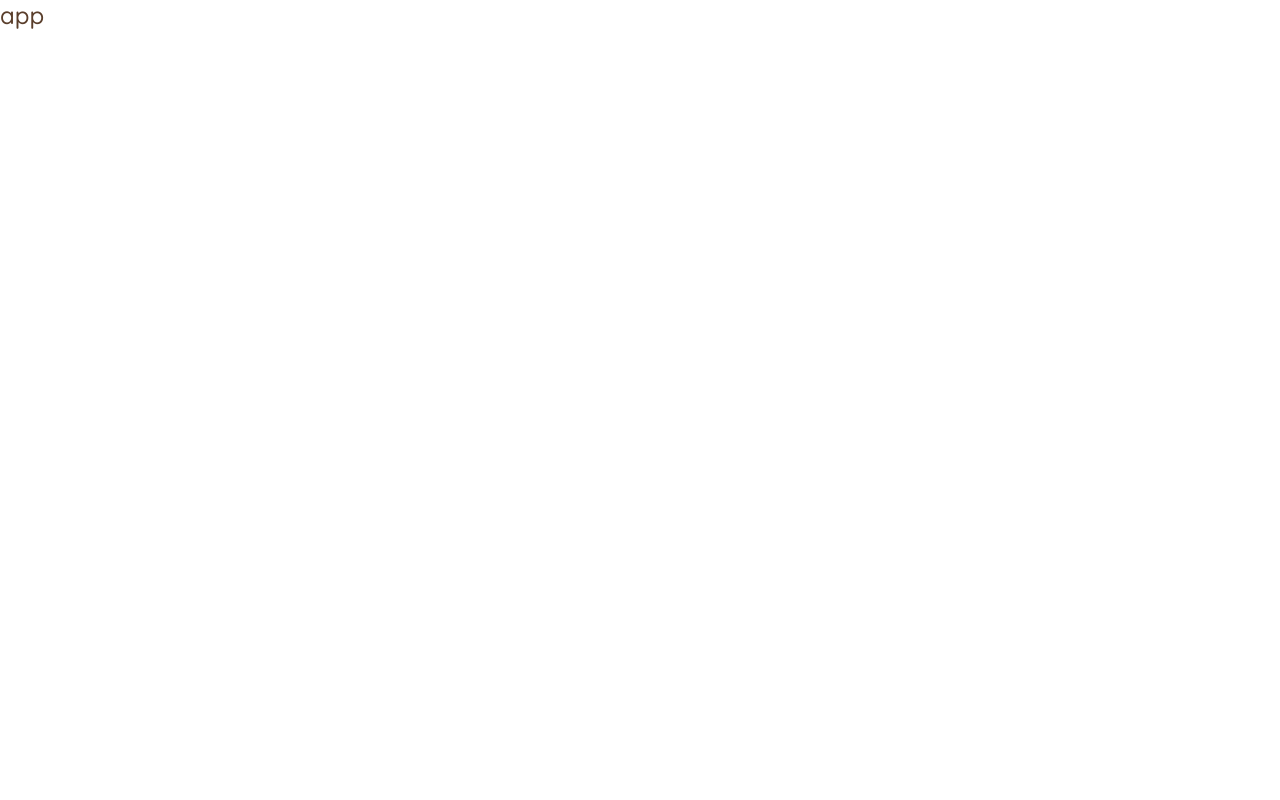
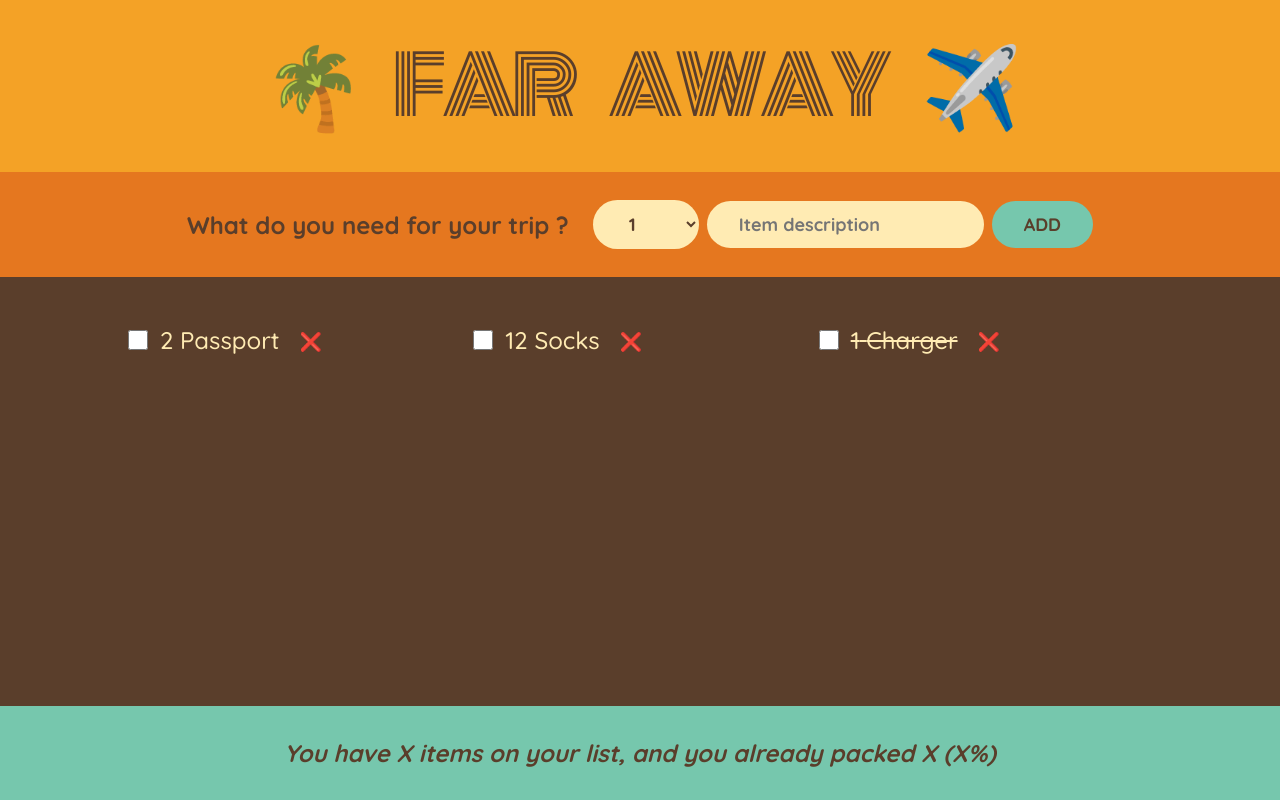
Before and after one commit to filipivanovic/travel-list, a React (Create React App) app: page / in a window 1280 px wide. Built offline with nearby package versions, Linux system fonts and the light colour scheme.

Commit message:
Add trip packing list functionality with new components
Implemented core components for a packing list app: Logo, Form, PackingList, Item, and Stats. Updated index.css for styling enhancements, including scroll behavior and item height adjustments.

```diff
--- a/src/App.js
+++ b/src/App.js
@@ -1,5 +1,84 @@
-function App() {
-  return <div className="App">app</div>
+const initialItems = [
+  {
+    id: 1,
+    description: 'Passport',
+    quantity: 2,
+    packed: false
+  },
+  {
+    id: 2,
+    description: 'Socks',
+    quantity: 12,
+    packed: false
+  },
+  {
+    id: 2,
+    description: 'Charger',
+    quantity: 1,
+    packed: true
+  }
+]
+
+const App = () => {
+  return (
+    <div className="app">
+      <Logo />
+      <Form />
+      <PackingList />
+      <Stats />
+    </div>
+  )
+}
+
+const Logo = () => {
+  return <h1>🌴 Far Away ✈️</h1>
+}
+
+const Form = () => {
+  return (
+    <form className="add-form">
+      <h3>What do you need for your trip ?</h3>
+      <select>
+        {Array.from({ length: 20 }, (_, i) => i + 1).map(num => (
+          <option key={num}>{num}</option>
+        ))}
+      </select>
+      <input type="text" placeholder="Item description" />
+      <button>Add</button>
+    </form>
+  )
+}
+
+const PackingList = () => {
+  return (
+    <div className={`list`}>
+      <ul>
+        {initialItems.map(item => (
+          <Item key={item.id} item={item} />
+        ))}
+      </ul>
+    </div>
+  )
+}
+
+const Item = ({ item }) => {
+  return (
+    <li className={`item`}>
+      <input type="checkbox" />
+      <span style={{ textDecoration: item.packed ? 'line-through' : 'none' }}>
+        {item.quantity} {item.description}
+      </span>
+      <button>❌</button>
+    </li>
+  )
+}
+
+const Stats = () => {
+  return (
+    <footer className={`stats`}>
+      <em>You have X items on your list, and you already packed X (X%)</em>
+    </footer>
+  )
 }
 
 export default App
--- a/src/index.css
+++ b/src/index.css
@@ -101,7 +101,8 @@
 .list ul {
   list-style: none;
   width: 80%;
-  overflow: scroll;
+  overflow: auto;
+  /*overflow: scroll;*/
 
   display: grid;
   grid-template-columns: repeat(auto-fit, minmax(250px, 1fr));
@@ -114,6 +115,7 @@
   display: flex;
   align-items: center;
   gap: 1.2rem;
+  height: 45px;
 }
 
 input[type="checkbox"] {
```
